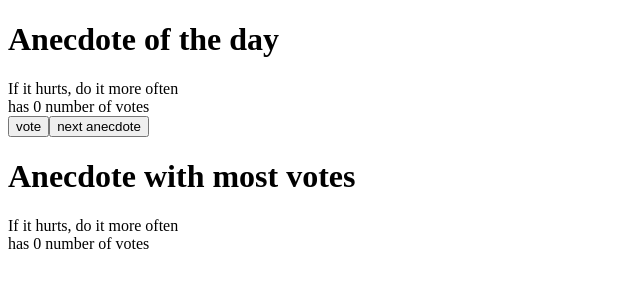
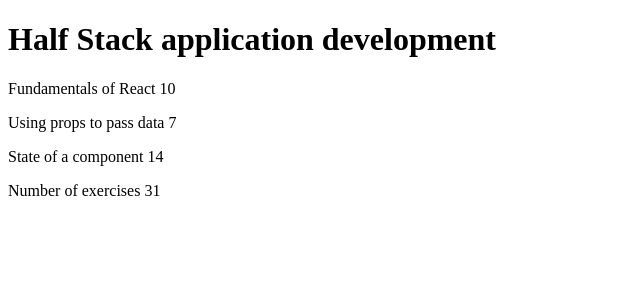
Before and after one commit to lamxw2/fullstackopen, a React (Create React App) app in the folder fullstackapp/: page / in a window 1280 px wide. Shown: the top 300 px of the page, without its empty margins (0-640 px from the left). Built offline with nearby package versions, Linux system fonts and the light colour scheme.

Commit message:
Prepared app for part 2 with index.js and app.js

```diff
--- a/fullstackapp/src/App.js
+++ b/fullstackapp/src/App.js
@@ -1,77 +1,25 @@
-import React, { useState } from 'react'
-
-const Anecdote = ({anecdote, point}) => (
-  <div>
-    {anecdote}<br/>
-    has {point} number of votes
-  </div>
-)
-
-const Button = ({handleClick, text}) => (
-  <button onClick={handleClick}>
-    {text}
-  </button>
-)
-
 const App = () => {
-  const anecdotes = [
-    'If it hurts, do it more often',
-    'Adding manpower to a late software project makes it later!',
-    'The first 90 percent of the code accounts for the first 10 percent of the development time...The remaining 10 percent of the code accounts for the other 90 percent of the development time.',
-    'Any fool can write code that a computer can understand. Good programmers write code that humans can understand.',
-    'Premature optimization is the root of all evil.',
-    'Debugging is twice as hard as writing the code in the first place. Therefore, if you write the code as cleverly as possible, you are, by definition, not smart enough to debug it.',
-    'Programming without an extremely heavy use of console.log is same as if a doctor would refuse to use x-rays or blood tests when diagnosing patients'
-  ]
-
-  const [points, setPoints] = useState(Array(anecdotes.length).fill(0))
-
-  const handleUpdate = (selected) => {
-    const copy = [...points];
-    copy[selected] += 1;
-    setPoints(copy);
+  const course = {
+    id: 1,
+    name: 'Half Stack application development',
+    parts: [
+      {
+        name: 'Fundamentals of React',
+        exercises: 10,
+        id: 1
+      },
+      {
+        name: 'Using props to pass data',
+        exercises: 7,
+        id: 2
+      },
+      {
+        name: 'State of a component',
+        exercises: 14,
+        id: 3
+      }
+    ]
   }
 
-  const [selected, setSelected] = useState(0)
-
-  // Obtain the array index of the highest voted anecdote
-  const indexOfMax = () => {
-
-    let maxPoints = points[0]
-    let maxIndex = 0
-
-    for (let i = 1; i < points.length; i++) {
-      if (points[i] > maxPoints) {
-        maxIndex = i;
-        maxPoints = points[i]
-      }
-    }
-
-    return (maxIndex)
-
-  }
-
-  // Assign index to a variable
-  let maxIndex = indexOfMax()
-
-  return (
-    <>
-      <div>
-        <h1>Anecdote of the day</h1>
-        <Anecdote anecdote={anecdotes[selected]} point={points[selected]} />
-
-        <div>
-          <Button handleClick={() => handleUpdate(selected)} text='vote' />
-          <Button handleClick={() => setSelected(Math.floor(Math.random() * (anecdotes.length - 1)))} text='next anecdote' />
-        </div>
-      </div>
-      <div>
-        <h1>Anecdote with most votes</h1>
-        <Anecdote anecdote={anecdotes[maxIndex]} point={points[maxIndex]} />
-
-      </div>
-    </>
-  )
+  return <Course course={course} />
 }
-
-export default App
--- a/fullstackapp/src/index.js
+++ b/fullstackapp/src/index.js
@@ -1,7 +1,63 @@
-import ReactDOM from 'react-dom'
-import App from './App'
+import React from 'react';
+import ReactDOM from 'react-dom';
 
-ReactDOM.render(
-  <App />,
-  document.getElementById('root')
-)
+const Header = ({ course }) => {
+  return (
+    <h1>{course.name}</h1>
+  )
+}
+
+const Total = ({ course }) => {
+  const sum = course.parts[0].exercises + course.parts[1].exercises + course.parts[2].exercises
+  return(
+    <p>Number of exercises {sum}</p>
+  )
+}
+
+const Part = (props) => {
+  return (
+    <p>
+      {props.part.name} {props.part.exercises}
+    </p>
+  )
+}
+
+const Content = ({ course }) => {
+  return (
+    <div>
+      <Part part={course.parts[0]} />
+      <Part part={course.parts[1]} />
+      <Part part={course.parts[2]} />
+    </div>
+  )
+}
+
+const App = () => {
+  const course = {
+    name: 'Half Stack application development',
+    parts: [
+      {
+        name: 'Fundamentals of React',
+        exercises: 10
+      },
+      {
+        name: 'Using props to pass data',
+        exercises: 7
+      },
+      {
+        name: 'State of a component',
+        exercises: 14
+      }
+    ]
+  }
+
+  return (
+    <div>
+      <Header course={course} />
+      <Content course={course} />
+      <Total course={course} />
+    </div>
+  )
+}
+
+ReactDOM.render(<App />, document.getElementById('root'))
```
